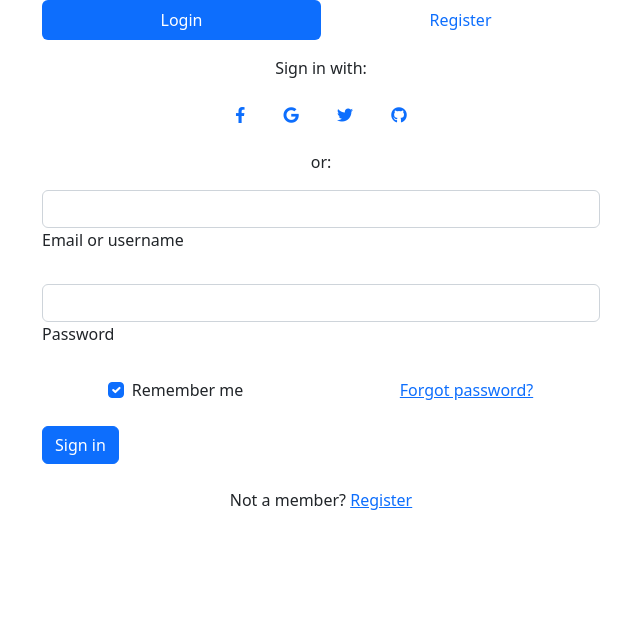
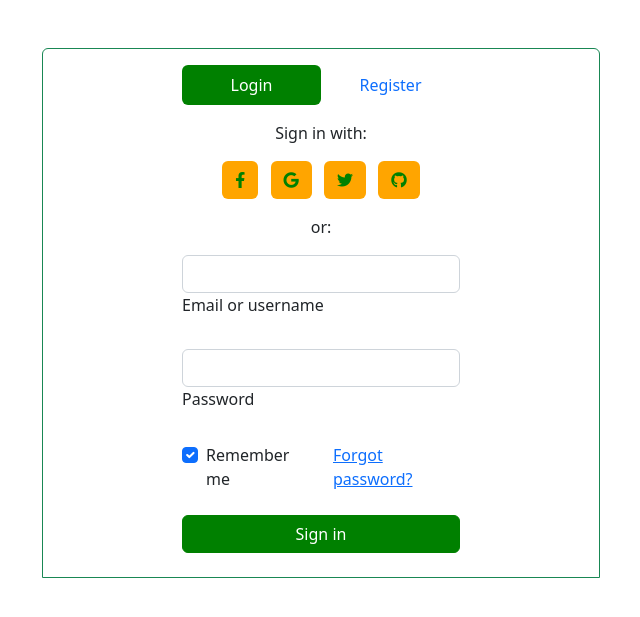
Before and after one commit to solomonbestz/vinch, a Django app: page /authentication/ in a window 1280 px wide. Shown: the top 617 px of the page, without its empty margins (319-959 px from the left). Run offline with Django 4.2, Linux system fonts and the light colour scheme.

Commit message:
login and registration form page

```diff
--- a/account/urls.py
+++ b/account/urls.py
@@ -2,5 +2,5 @@ from django.urls import path
 from . import views
 
 urlpatterns = [
-    path('authentication/', views.signin, name='signin'),
+    path('authentication/', views.authentication, name='signin'),
 ]
--- a/account/views.py
+++ b/account/views.py
@@ -9,7 +9,7 @@ app_name = "account"
 
 auth = BackEndSetting()
 
-def signin(request):
+def authentication(request):
     return render(request, "account/authentication.html")
 
 def signout(request):
--- /dev/null
+++ b/static/styles/account/authentication.css
@@ -0,0 +1,24 @@
+
+.nav .nav-item .nav-link:hover{
+    background: orange;
+}
+
+
+.nav .nav-item .nav-link.active{
+    background: green;
+}
+
+#login-btn{
+    background: green;
+    color: white;
+    border: 1px solid green
+}
+
+.btn{
+    background: orange;
+    color: green;
+}
+
+.btn:hover{
+    color: orange
+}
--- a/templates/account.html
+++ b/templates/account.html
@@ -8,6 +8,7 @@
     <title>{% block title %}{% endblock title %}</title>
     <link href="https://cdn.jsdelivr.net/npm/bootstrap@5.2.2/dist/css/bootstrap.min.css" rel="stylesheet" integrity="sha384-Zenh87qX5JnK2Jl0vWa8Ck2rdkQ2Bzep5IDxbcnCeuOxjzrPF/et3URy9Bv1WTRi" crossorigin="anonymous">
     <link href="https://cdnjs.cloudflare.com/ajax/libs/font-awesome/5.15.4/css/all.min.css" rel="stylesheet">
+    <link rel="stylesheet" href="{% static 'styles/account/authentication.css' %}">
   </head>
   <body>
     {% block content %}{% endblock content %}
--- a/templates/account/authentication.html
+++ b/templates/account/authentication.html
@@ -6,9 +6,9 @@
 
 <section class='container d-flex align-items-center justify-content-center'>
 
-    <div class='w-50'>
-        <!-- Pills navs -->
-        <ul class="nav nav-pills nav-justified mb-3" id="ex1" role="tablist">
+    <div class='w-50 my-5 border border-success rounded-top'>
+        <div class='d-flex justify-content-center'>
+            <ul class="nav nav-pills nav-justified my-3 w-50" id="ex1" role="tablist">
                 <li class="nav-item" role="presentation">
                     <a class="nav-link active" id="tab-login" data-bs-toggle="pill" href="#pills-login" role="tab"
                         aria-controls="pills-login" aria-selected="true">Login</a>
@@ -18,12 +18,13 @@
                         aria-controls="pills-register" aria-selected="false">Register</a>
                 </li>
             </ul>
-        <!-- Pills navs -->
+        </div>
 
         <!-- Pills content -->
-        <div class="tab-content">
-            <div class="tab-pane fade show active" id="pills-login" role="tabpanel" aria-labelledby="tab-login">
-            <form>
+        <div class="tab-content d-flex justify-content-center">
+            <div class="tab-pane fade show active w-50" id="pills-login" role="tabpanel" aria-labelledby="tab-login">
+                <form action="" method="post">
+                    {% csrf_token %}
                     <div class="text-center mb-3">
                     <p>Sign in with:</p>
                     <button type="button" class="btn btn-link btn-floating mx-1">
@@ -74,16 +75,12 @@
                     </div>
 
                     <!-- Submit button -->
-                <button type="submit" class="btn btn-primary btn-block mb-4">Sign in</button>
-
-                <!-- Register buttons -->
-                <div class="text-center">
-                <p>Not a member? <a href="#!">Register</a></p>
-                </div>
+                    <button type="submit" id="login-btn" class="btn btn-primary btn-block mb-4 w-100">Sign in</button>
                 </form>
             </div>
             <div class="tab-pane fade" id="pills-register" role="tabpanel" aria-labelledby="tab-register">
-            <form>
+                <form action="" method="post">
+                    {% csrf_token %}
                     <div class="text-center mb-3">
                     <p>Sign up with:</p>
                     <button type="button" class="btn btn-link btn-floating mx-1">
@@ -145,7 +142,7 @@
                     </div>
 
                     <!-- Submit button -->
-                <button type="submit" class="btn btn-primary btn-block mb-3">Sign in</button>
+                    <button type="submit" id="login-btn" class="btn btn-primary btn-block mb-3 w-100">Sign in</button>
                 </form>
             </div>
         </div>
```
Lines whose indentation alone changed are shown as unchanged.
